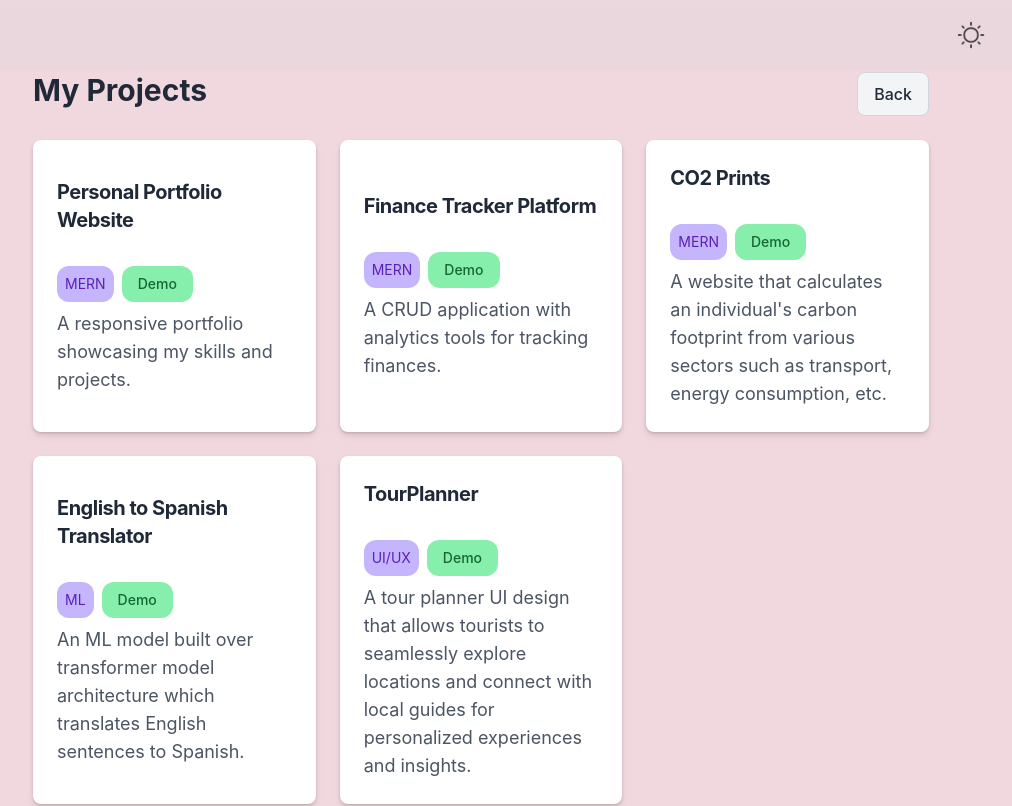
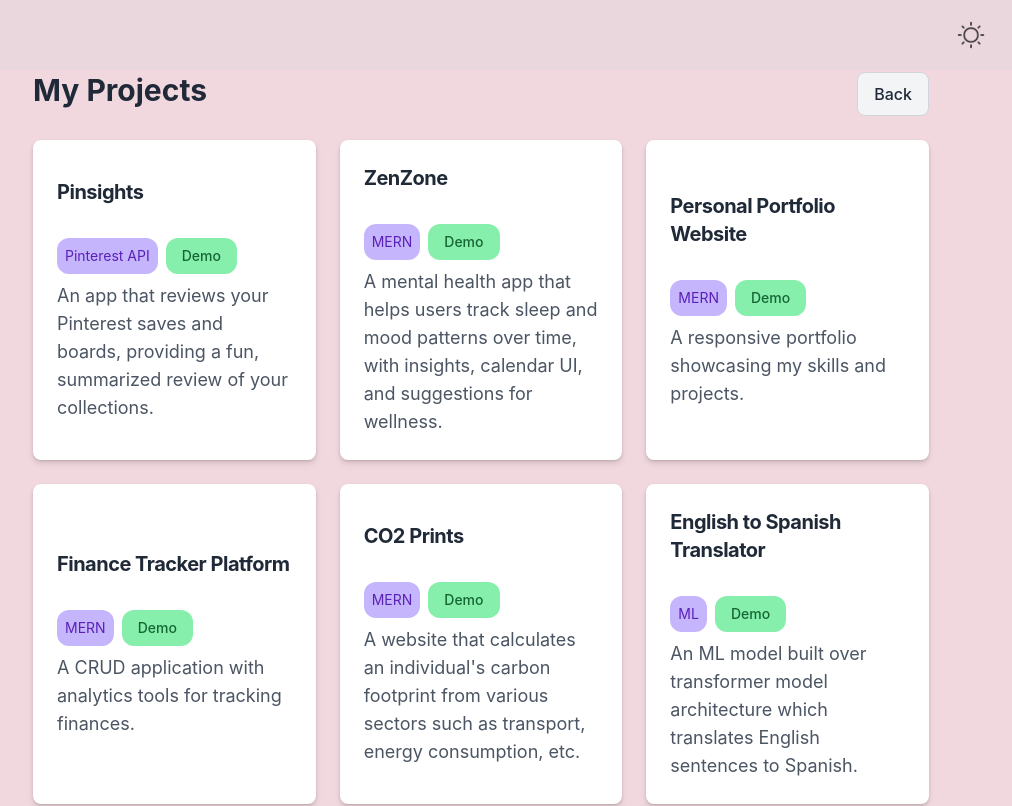
Before and after one commit to Bluesparx/portfolio, a React (Vite) app: page /projects in a window 1280 px wide. Shown: the top 806 px of the page, without its empty margins (159-1171 px from the left). Built offline with nearby package versions, Linux system fonts and the light colour scheme.

Commit message:
Added new projects

```diff
--- a/src/components/Projects.jsx
+++ b/src/components/Projects.jsx
@@ -3,6 +3,18 @@ import { useNavigate } from 'react-router-dom'; // Import useNavigate
 import Header from './Header';
 import Footer from './Footer';
 const projects = [
+  {
+    title: 'Pinsights',
+    tech: 'Pinterest API',
+    repo: 'https://pinsights.vercel.app',
+    description: 'An app that reviews your Pinterest saves and boards, providing a fun, summarized review of your collections.',
+  },
+  {
+    title: 'ZenZone',
+    tech: 'MERN',
+    repo: 'https://zen-zone-raga.vercel.app',
+    description: 'A mental health app that helps users track sleep and mood patterns over time, with insights, calendar UI, and suggestions for wellness.',
+  },
   {
     title: 'Personal Portfolio Website',
     tech: 'MERN',
```
Also changed, not shown: 1 other file (tests, documents, lock files or other folders).
